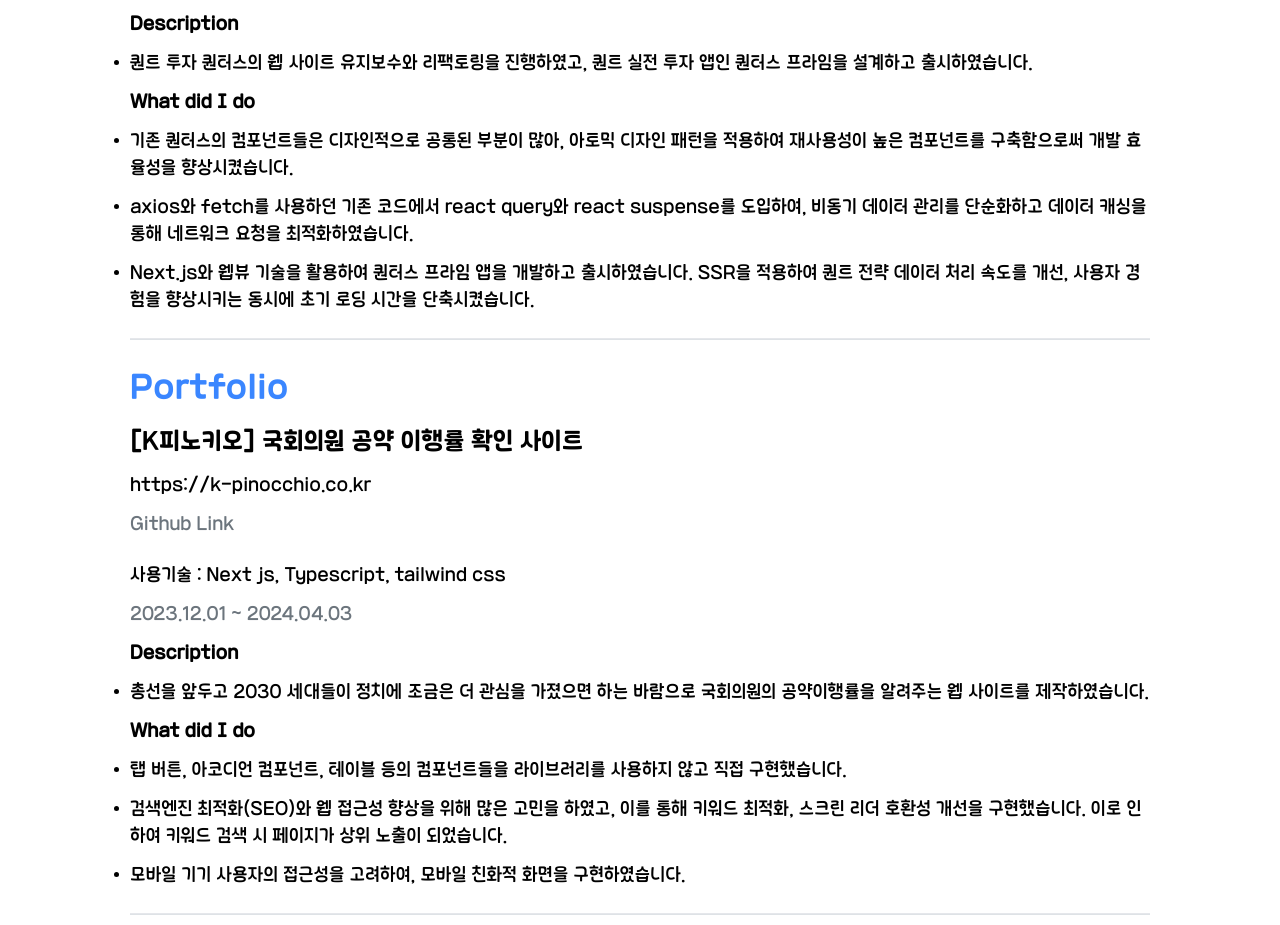
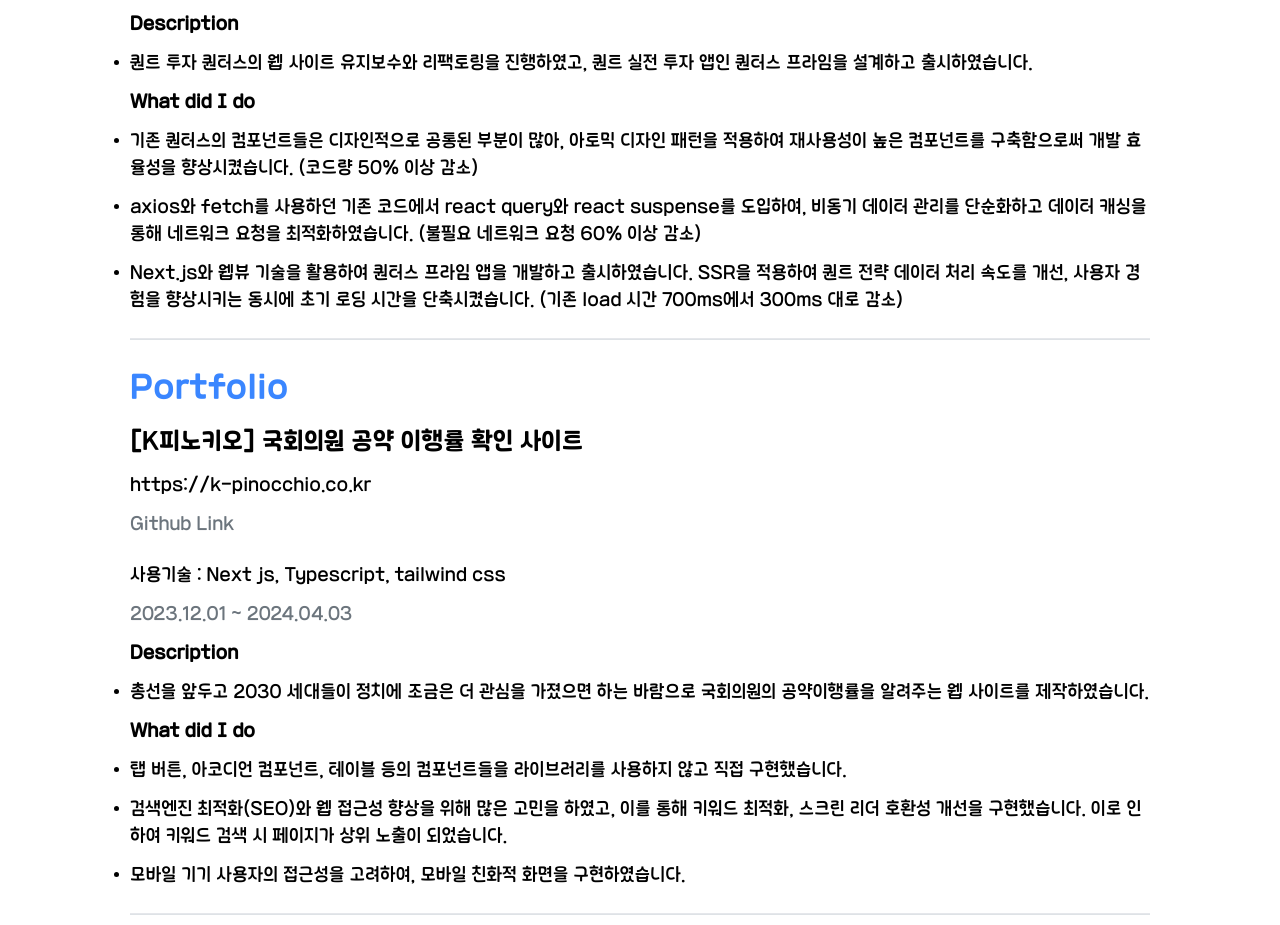
Before and after one commit to uniqueeest/portfolio, a Next.js app: page / in a window 1280 px wide. Shown: the part 1700-2625 px from the top of the page. Built offline with nearby package versions, Linux system fonts and the light colour scheme.

Commit message:
docs: 내용 수정

```diff
--- a/src/app/_components/WorkExperience.tsx
+++ b/src/app/_components/WorkExperience.tsx
@@ -76,17 +76,18 @@ export const WorkExperience = () => {
         <li>
           기존 퀀터스의 컴포넌트들은 디자인적으로 공통된 부분이 많아, 아토믹
           디자인 패턴을 적용하여 재사용성이 높은 컴포넌트를 구축함으로써 개발
-          효율성을 향상시켰습니다.
+          효율성을 향상시켰습니다. (코드량 50% 이상 감소)
         </li>
         <li>
           axios와 fetch를 사용하던 기존 코드에서 react query와 react suspense를
           도입하여, 비동기 데이터 관리를 단순화하고 데이터 캐싱을 통해 네트워크
-          요청을 최적화하였습니다.
+          요청을 최적화하였습니다. (불필요 네트워크 요청 60% 이상 감소)
         </li>
         <li>
           Next.js와 웹뷰 기술을 활용하여 퀀터스 프라임 앱을 개발하고
           출시하였습니다. SSR을 적용하여 퀀트 전략 데이터 처리 속도를 개선,
-          사용자 경험을 향상시키는 동시에 초기 로딩 시간을 단축시켰습니다.
+          사용자 경험을 향상시키는 동시에 초기 로딩 시간을 단축시켰습니다. (기존
+          load 시간 700ms에서 300ms 대로 감소)
         </li>
       </ul>
     </Flex>
```
